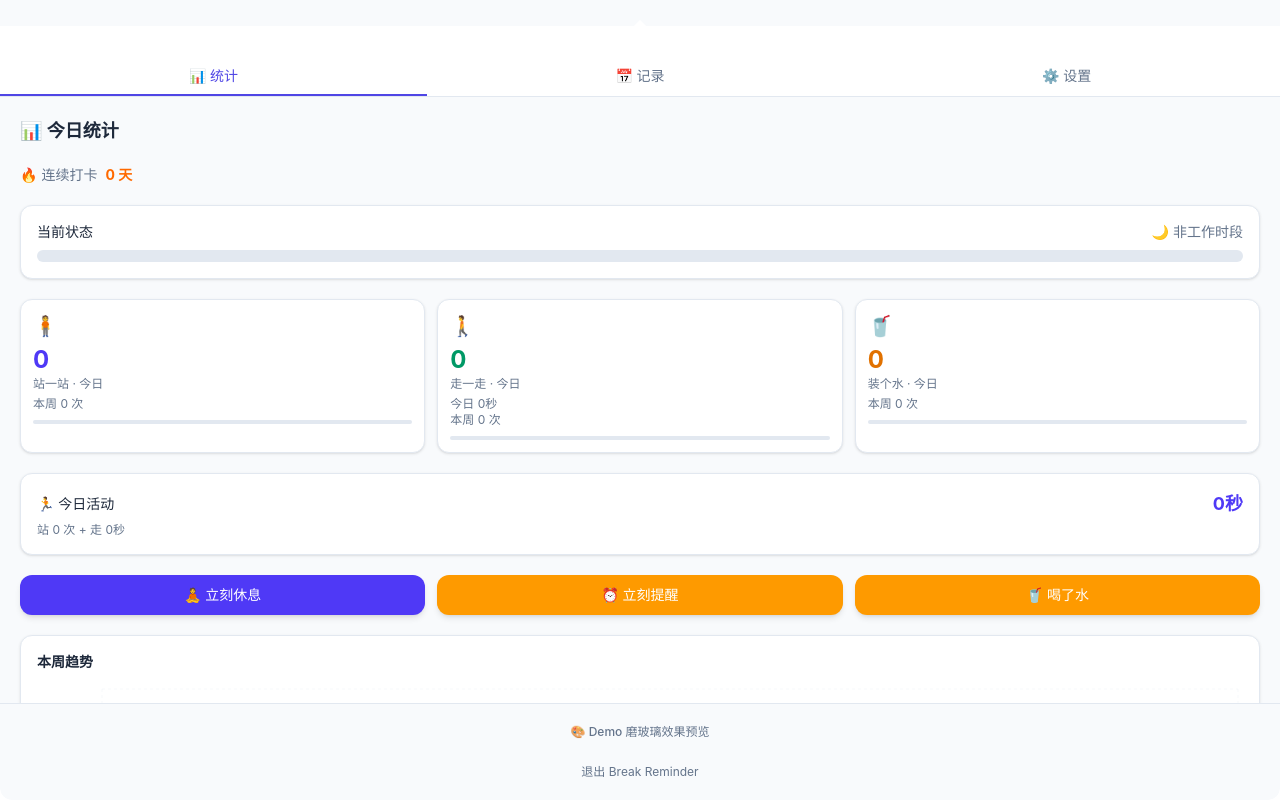
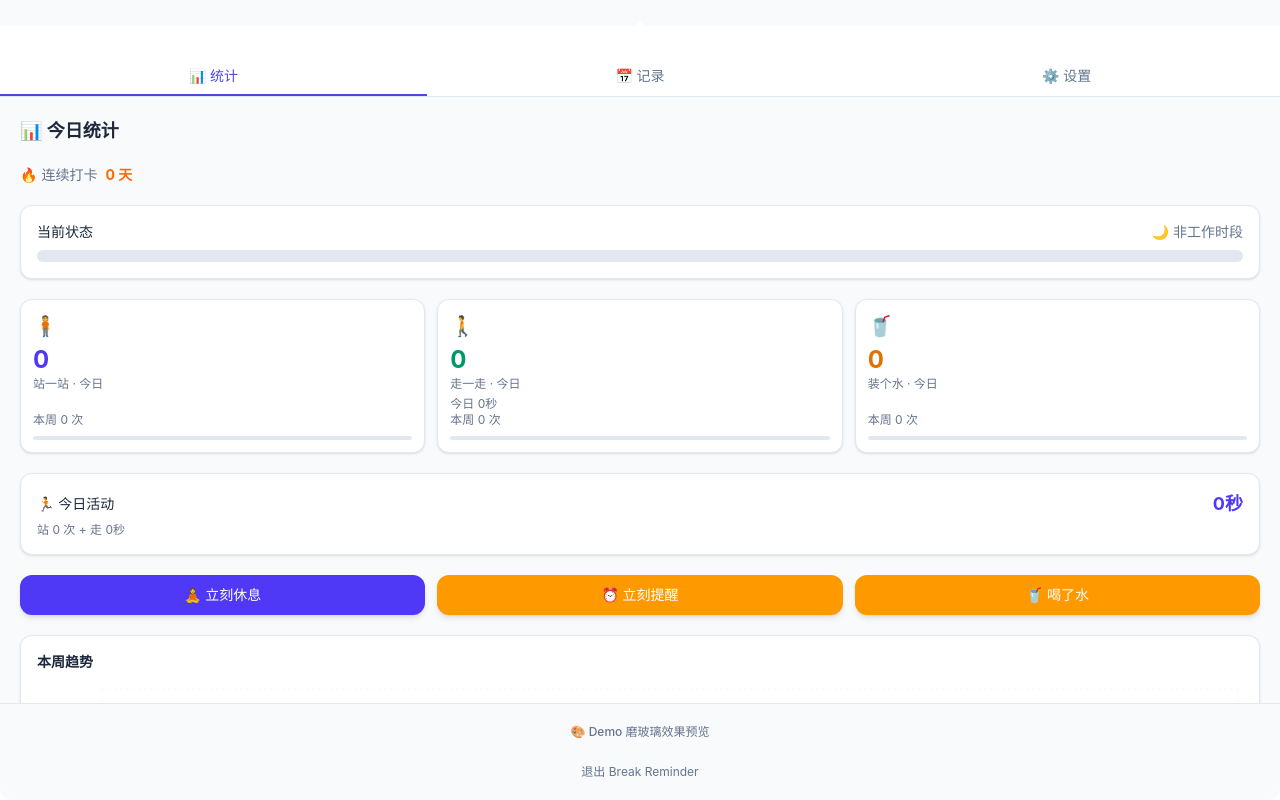
Before and after one commit to is-jianjian-a/break-reminder, a React (Vite) app: page /#/ in a window 1280 px wide. Built offline with nearby package versions, Linux system fonts and the light colour scheme.

Commit message:
fix(v1.6): 统计卡片高度对齐/历史记录走一走时间与时长合并一行

```diff
--- a/src/renderer/pages/Dashboard.tsx
+++ b/src/renderer/pages/Dashboard.tsx
@@ -175,7 +175,8 @@ export default function Dashboard() {
           <div className="text-xl mb-1">🧍</div>
           <div className="text-2xl font-bold text-indigo-600">{today.standCount}</div>
           <div className="text-xs text-[var(--color-text-secondary)] whitespace-nowrap">站一站 · 今日</div>
-          <div className="text-xs text-[var(--color-text-secondary)] mt-1 whitespace-nowrap">本周 {weekStand} 次</div>
+          <div className="text-xs text-[var(--color-text-secondary)] mt-1 whitespace-nowrap">&nbsp;</div>
+          <div className="text-xs text-[var(--color-text-secondary)] whitespace-nowrap">本周 {weekStand} 次</div>
           <div className="w-full h-1 bg-[var(--color-border)] rounded-full mt-2 overflow-hidden">
             <div className="h-full rounded-full" style={{ backgroundImage: 'linear-gradient(to right, #4F46E5, #818CF8)', width: `${Math.min(today.standCount / 8 * 100, 100)}%` }} />
           </div>
@@ -196,7 +197,8 @@ export default function Dashboard() {
           <div className="text-xl mb-1">🥤</div>
           <div className="text-2xl font-bold text-amber-600">{today.waterCount}</div>
           <div className="text-xs text-[var(--color-text-secondary)] whitespace-nowrap">装个水 · 今日</div>
-          <div className="text-xs text-[var(--color-text-secondary)] mt-1 whitespace-nowrap">本周 {weekWater} 次</div>
+          <div className="text-xs text-[var(--color-text-secondary)] mt-1 whitespace-nowrap">&nbsp;</div>
+          <div className="text-xs text-[var(--color-text-secondary)] whitespace-nowrap">本周 {weekWater} 次</div>
           <div className="w-full h-1 bg-[var(--color-border)] rounded-full mt-2 overflow-hidden">
             <div className="h-full rounded-full" style={{ backgroundImage: 'linear-gradient(to right, #D97706, #FBBF24)', width: `${Math.min(today.waterCount / 8 * 100, 100)}%` }} />
           </div>
--- a/src/renderer/pages/History.tsx
+++ b/src/renderer/pages/History.tsx
@@ -192,10 +192,21 @@ export default function History() {
                           <span className="text-xs font-medium text-[var(--color-text)] whitespace-nowrap">
                             {ACTION_LABELS[record.type]}
                           </span>
+                          <span className="text-xs text-[var(--color-text-secondary)]">{formatTime(record.timestamp)}</span>
+                          {record.type === 'walk' && record.durationSec && editingId !== record.id && (
+                            <span
+                              className="text-xs text-[var(--color-text-secondary)] cursor-pointer hover:text-indigo-600 transition-colors"
+                              onClick={() => handleEditDuration(record)}
+                              title="点击修改时长"
+                            >
+                              · {formatDuration(record.durationSec)}
+                            </span>
+                          )}
+                          {record.type !== 'walk' && record.durationSec && (
+                            <span className="text-xs text-[var(--color-text-secondary)]">· {formatDuration(record.durationSec)}</span>
+                          )}
                         </div>
-                        <span className="text-xs text-[var(--color-text-secondary)]">{formatTime(record.timestamp)}</span>
-                        {record.type === 'walk' && record.durationSec ? (
-                          editingId === record.id ? (
+                        {record.type === 'walk' && record.durationSec && editingId === record.id && (
                           <div className="flex items-center gap-1 pl-7">
                             <input
                               type="number"
@@ -213,18 +224,7 @@ export default function History() {
                             <button onClick={() => handleSaveDuration(record.id)} className="text-xs text-indigo-600 hover:text-indigo-800">✓</button>
                             <button onClick={handleCancelEdit} className="text-xs text-[var(--color-text-secondary)] hover:text-[var(--color-text)]">✕</button>
                           </div>
-                          ) : (
-                            <span
-                              className="text-xs text-[var(--color-text-secondary)] cursor-pointer hover:text-indigo-600 transition-colors pl-7"
-                              onClick={() => handleEditDuration(record)}
-                              title="点击修改时长"
-                            >
-                              {formatDuration(record.durationSec)}
-                            </span>
-                          )
-                        ) : record.durationSec ? (
-                          <span className="text-xs text-[var(--color-text-secondary)] pl-7">{formatDuration(record.durationSec)}</span>
-                        ) : null}
+                        )}
                         <button
                           onClick={() => handleDelete(record.id)}
                           className="opacity-0 group-hover:opacity-100 transition-opacity text-red-400 hover:text-red-600 text-xs self-end"
```
Lines whose indentation alone changed are shown as unchanged.
